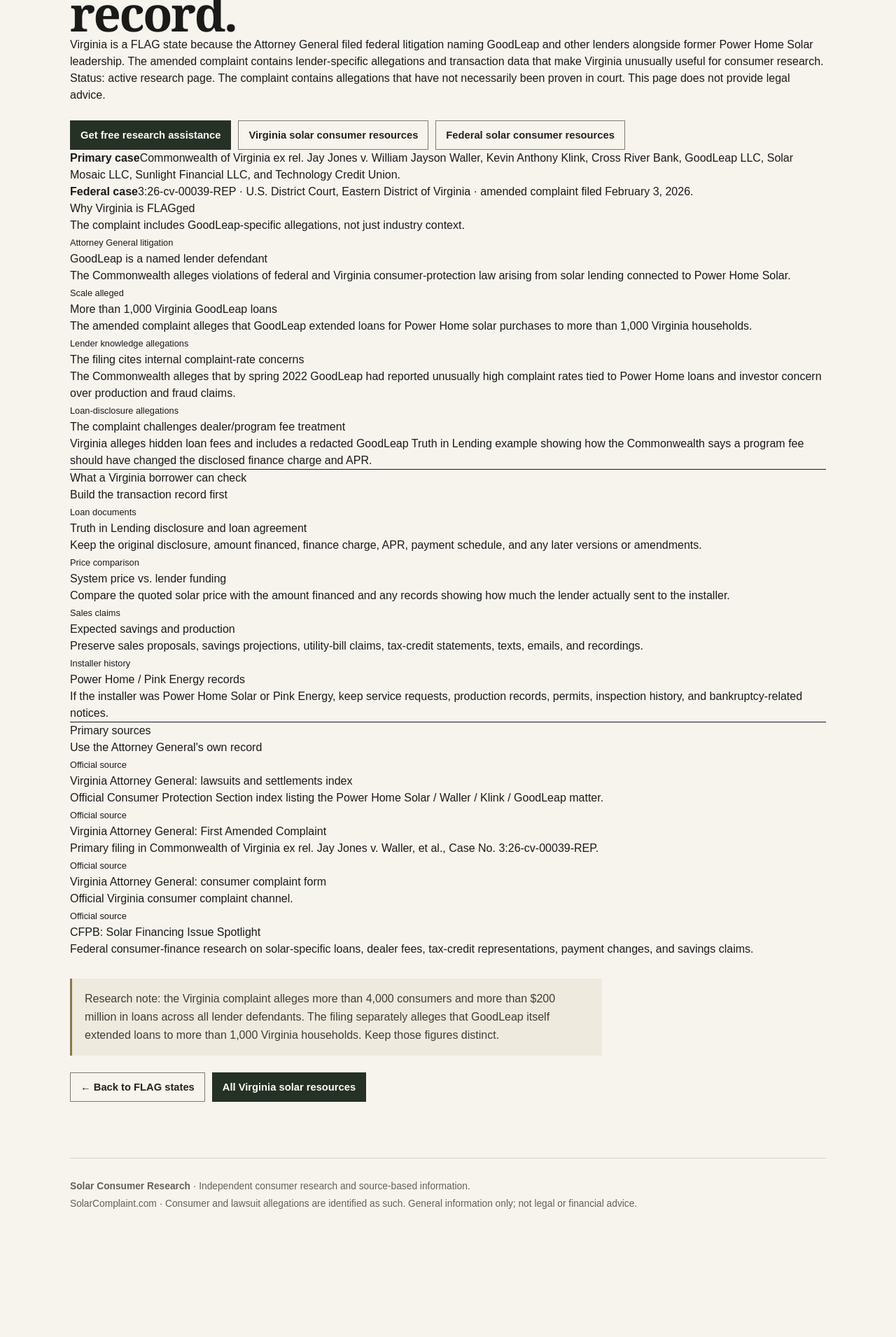
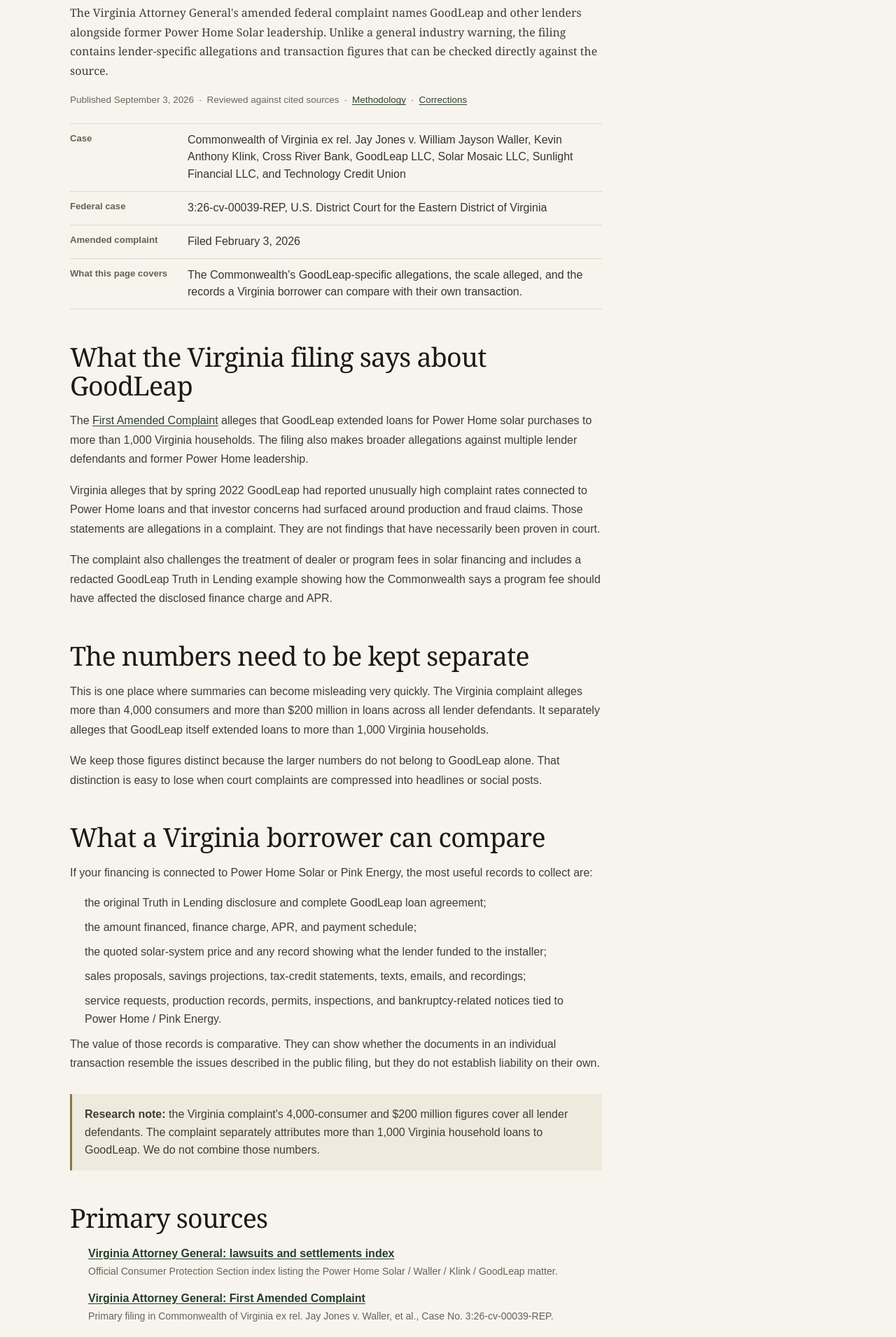
Before and after one commit to Decentralized-Rob/solar-consumer-research, a Next.js app: page /goodleap/states/virginia in a window 1280 px wide. Shown: the part 440-2350 px from the top of the page at 70% size. Before the commit the page ends 2215 px from the top, so only its background shows below. Built offline with nearby package versions, Linux system fonts and the light colour scheme.

Commit message:
Rewrite Virginia GoodLeap page as sourced editorial research

```diff
--- a/app/goodleap/states/virginia/page.tsx
+++ b/app/goodleap/states/virginia/page.tsx
@@ -1,21 +1,25 @@
 import type { Metadata } from "next";
 import Link from "next/link";
 
+const canonicalUrl = "https://solarcomplaint.com/goodleap/states/virginia";
+const publishedDate = "2026-09-03";
+const reviewedDate = "2026-09-03";
+
 export const metadata: Metadata = {
-  title: "GoodLeap in Virginia | FLAG State Research",
-  description: "Virginia GoodLeap solar-financing research centered on the 2026 Attorney General case involving Power Home Solar / Pink Energy and multiple lenders.",
+  title: "GoodLeap in Virginia: 2026 Solar Financing Lawsuit",
+  description: "Virginia GoodLeap solar financing research based on the 2026 Attorney General case involving Power Home Solar / Pink Energy and multiple lenders.",
   alternates: { canonical: "/goodleap/states/virginia" },
   openGraph: {
-    title: "GoodLeap in Virginia | FLAG State Research",
-    description: "Primary-source research on Virginia's 2026 Power Home / Pink Energy financing litigation naming GoodLeap.",
+    title: "GoodLeap in Virginia: 2026 Solar Financing Lawsuit",
+    description: "Primary-source research on Virginia's 2026 Power Home / Pink Energy financing case naming GoodLeap.",
     url: "/goodleap/states/virginia",
     type: "article",
     images: [{ url: "https://solarcomplaint.com/og.png", width: 1200, height: 630, alt: "Solar Consumer Research" }],
   },
   twitter: {
     card: "summary_large_image",
-    title: "GoodLeap in Virginia | FLAG State Research",
-    description: "Primary-source research on Virginia's 2026 Power Home / Pink Energy financing litigation naming GoodLeap.",
+    title: "GoodLeap in Virginia: 2026 Solar Financing Lawsuit",
+    description: "Primary-source research on Virginia's 2026 Power Home / Pink Energy financing case naming GoodLeap.",
     images: ["https://solarcomplaint.com/og.png"],
   },
 };
@@ -41,70 +45,132 @@ const sources = [
     href: "https://www.consumerfinance.gov/data-research/research-reports/issue-spotlight-solar-financing/",
     detail: "Federal consumer-finance research on solar-specific loans, dealer fees, tax-credit representations, payment changes, and savings claims.",
   },
-];
+] as const;
 
 export default function GoodLeapVirginiaPage() {
+  const structuredData = {
+    "@context": "https://schema.org",
+    "@graph": [
+      {
+        "@type": "Article",
+        "@id": `${canonicalUrl}#article`,
+        headline: "GoodLeap in Virginia: 2026 Solar Financing Lawsuit",
+        description: "Primary-source research on Virginia's 2026 Power Home / Pink Energy financing case naming GoodLeap.",
+        url: canonicalUrl,
+        datePublished: publishedDate,
+        dateModified: reviewedDate,
+        author: { "@id": "https://solarcomplaint.com/#publisher" },
+        publisher: { "@id": "https://solarcomplaint.com/#publisher" },
+        isPartOf: { "@id": "https://solarcomplaint.com/#website" },
+        about: [
+          { "@type": "Organization", name: "GoodLeap, LLC" },
+          { "@type": "Thing", name: "Residential solar financing" },
+          { "@type": "Organization", name: "Power Home Solar / Pink Energy" },
+        ],
+      },
+      {
+        "@type": "BreadcrumbList",
+        itemListElement: [
+          { "@type": "ListItem", position: 1, name: "Home", item: "https://solarcomplaint.com/" },
+          { "@type": "ListItem", position: 2, name: "GoodLeap", item: "https://solarcomplaint.com/goodleap" },
+          { "@type": "ListItem", position: 3, name: "States", item: "https://solarcomplaint.com/goodleap/states" },
+          { "@type": "ListItem", position: 4, name: "Virginia", item: canonicalUrl },
+        ],
+      },
+    ],
+  };
+
   return (
-    <main className="gl-main">
-      <section className="gl-section-intro">
-        <p className="gl-kicker">FLAG state · Virginia</p>
-        <h1>Virginia&apos;s 2026 case connects GoodLeap financing directly to the Power Home Solar record.</h1>
-        <p>Virginia is a FLAG state because the Attorney General filed federal litigation naming GoodLeap and other lenders alongside former Power Home Solar leadership. The amended complaint contains lender-specific allegations and transaction data that make Virginia unusually useful for consumer research.</p>
-        <p className="gl-fineprint">Status: active research page. The complaint contains allegations that have not necessarily been proven in court. This page does not provide legal advice.</p>
-      </section>
+    <>
+      <script type="application/ld+json" dangerouslySetInnerHTML={{ __html: JSON.stringify(structuredData) }} />
+      <main className="gl-main">
+        <article className="gl-article">
+          <p className="gl-eyebrow">GoodLeap in Virginia</p>
+          <h1>Virginia&apos;s 2026 case ties GoodLeap financing to the Power Home Solar record</h1>
+          <p className="gl-deck">
+            The Virginia Attorney General&apos;s amended federal complaint names GoodLeap and other lenders alongside former Power Home Solar leadership. Unlike a general industry warning, the filing contains lender-specific allegations and transaction figures that can be checked directly against the source.
+          </p>
+          <div className="gl-review-line">
+            <span>Published September 3, 2026</span><span>·</span>
+            <span>Reviewed against cited sources</span><span>·</span>
+            <Link href="/methodology">Methodology</Link><span>·</span>
+            <Link href="/corrections">Corrections</Link>
+          </div>
 
-      <div className="gl-actions">
-        <Link className="gl-button gl-button-primary" href="/#questions">Get free research assistance</Link>
-        <Link className="gl-button" href="/states/virginia">Virginia solar consumer resources</Link>
-        <Link className="gl-button" href="/federal-resources">Federal solar consumer resources</Link>
-      </div>
+          <dl className="gl-key-facts">
+            <div><dt>Case</dt><dd>Commonwealth of Virginia ex rel. Jay Jones v. William Jayson Waller, Kevin Anthony Klink, Cross River Bank, GoodLeap LLC, Solar Mosaic LLC, Sunlight Financial LLC, and Technology Credit Union</dd></div>
+            <div><dt>Federal case</dt><dd>3:26-cv-00039-REP, U.S. District Court for the Eastern District of Virginia</dd></div>
+            <div><dt>Amended complaint</dt><dd>Filed February 3, 2026</dd></div>
+            <div><dt>What this page covers</dt><dd>The Commonwealth&apos;s GoodLeap-specific allegations, the scale alleged, and the records a Virginia borrower can compare with their own transaction.</dd></div>
+          </dl>
 
-      <section className="gl-method-strip" aria-label="Virginia case summary">
-        <div><strong>Primary case</strong><span>Commonwealth of Virginia ex rel. Jay Jones v. William Jayson Waller, Kevin Anthony Klink, Cross River Bank, GoodLeap LLC, Solar Mosaic LLC, Sunlight Financial LLC, and Technology Credit Union.</span></div>
-        <div><strong>Federal case</strong><span>3:26-cv-00039-REP · U.S. District Court, Eastern District of Virginia · amended complaint filed February 3, 2026.</span></div>
-      </section>
+          <section className="gl-section" aria-labelledby="va-case-heading">
+            <h2 id="va-case-heading">What the Virginia filing says about GoodLeap</h2>
+            <p>
+              The <a className="gl-text-link" href="https://www.oag.state.va.us/consumer-protection/files/Lawsuits/Com-v-Waller-First-Amended-Complaint.pdf" target="_blank" rel="noreferrer">First Amended Complaint</a> alleges that GoodLeap extended loans for Power Home solar purchases to more than 1,000 Virginia households. The filing also makes broader allegations against multiple lender defendants and former Power Home leadership.
+            </p>
+            <p>
+              Virginia alleges that by spring 2022 GoodLeap had reported unusually high complaint rates connected to Power Home loans and that investor concerns had surfaced around production and fraud claims. Those statements are allegations in a complaint. They are not findings that have necessarily been proven in court.
+            </p>
+            <p>
+              The complaint also challenges the treatment of dealer or program fees in solar financing and includes a redacted GoodLeap Truth in Lending example showing how the Commonwealth says a program fee should have affected the disclosed finance charge and APR.
+            </p>
+          </section>
 
-      <section aria-labelledby="va-why-heading">
-        <div className="gl-heading-row"><div><p className="gl-kicker">Why Virginia is FLAGged</p><h2 id="va-why-heading">The complaint includes GoodLeap-specific allegations, not just industry context.</h2></div></div>
-        <div className="gl-section-grid">
-          <article className="gl-card gl-card-compact"><small>Attorney General litigation</small><h3>GoodLeap is a named lender defendant</h3><p>The Commonwealth alleges violations of federal and Virginia consumer-protection law arising from solar lending connected to Power Home Solar.</p></article>
-          <article className="gl-card gl-card-compact"><small>Scale alleged</small><h3>More than 1,000 Virginia GoodLeap loans</h3><p>The amended complaint alleges that GoodLeap extended loans for Power Home solar purchases to more than 1,000 Virginia households.</p></article>
-          <article className="gl-card gl-card-compact"><small>Lender knowledge allegations</small><h3>The filing cites internal complaint-rate concerns</h3><p>The Commonwealth alleges that by spring 2022 GoodLeap had reported unusually high complaint rates tied to Power Home loans and investor concern over production and fraud claims.</p></article>
-          <article className="gl-card gl-card-compact"><small>Loan-disclosure allegations</small><h3>The complaint challenges dealer/program fee treatment</h3><p>Virginia alleges hidden loan fees and includes a redacted GoodLeap Truth in Lending example showing how the Commonwealth says a program fee should have changed the disclosed finance charge and APR.</p></article>
-        </div>
-      </section>
+          <section className="gl-section" aria-labelledby="va-scale-heading">
+            <h2 id="va-scale-heading">The numbers need to be kept separate</h2>
+            <p>
+              This is one place where summaries can become misleading very quickly. The Virginia complaint alleges more than 4,000 consumers and more than $200 million in loans across all lender defendants. It separately alleges that GoodLeap itself extended loans to more than 1,000 Virginia households.
+            </p>
+            <p>
+              We keep those figures distinct because the larger numbers do not belong to GoodLeap alone. That distinction is easy to lose when court complaints are compressed into headlines or social posts.
+            </p>
+          </section>
 
-      <hr className="gl-divider" />
+          <section className="gl-section" aria-labelledby="va-consumer-heading">
+            <h2 id="va-consumer-heading">What a Virginia borrower can compare</h2>
+            <p>If your financing is connected to Power Home Solar or Pink Energy, the most useful records to collect are:</p>
+            <ul className="gl-bullets">
+              <li>the original Truth in Lending disclosure and complete GoodLeap loan agreement;</li>
+              <li>the amount financed, finance charge, APR, and payment schedule;</li>
+              <li>the quoted solar-system price and any record showing what the lender funded to the installer;</li>
+              <li>sales proposals, savings projections, tax-credit statements, texts, emails, and recordings;</li>
+              <li>service requests, production records, permits, inspections, and bankruptcy-related notices tied to Power Home / Pink Energy.</li>
+            </ul>
+            <p>
+              The value of those records is comparative. They can show whether the documents in an individual transaction resemble the issues described in the public filing, but they do not establish liability on their own.
+            </p>
+          </section>
 
-      <section aria-labelledby="va-consumer-heading">
-        <div className="gl-heading-row"><div><p className="gl-kicker">What a Virginia borrower can check</p><h2 id="va-consumer-heading">Build the transaction record first</h2></div></div>
-        <div className="gl-section-grid">
-          <article className="gl-card gl-card-compact"><small>Loan documents</small><h3>Truth in Lending disclosure and loan agreement</h3><p>Keep the original disclosure, amount financed, finance charge, APR, payment schedule, and any later versions or amendments.</p></article>
-          <article className="gl-card gl-card-compact"><small>Price comparison</small><h3>System price vs. lender funding</h3><p>Compare the quoted solar price with the amount financed and any records showing how much the lender actually sent to the installer.</p></article>
-          <article className="gl-card gl-card-compact"><small>Sales claims</small><h3>Expected savings and production</h3><p>Preserve sales proposals, savings projections, utility-bill claims, tax-credit statements, texts, emails, and recordings.</p></article>
-          <article className="gl-card gl-card-compact"><small>Installer history</small><h3>Power Home / Pink Energy records</h3><p>If the installer was Power Home Solar or Pink Energy, keep service requests, production records, permits, inspection history, and bankruptcy-related notices.</p></article>
-        </div>
-      </section>
+          <aside className="gl-note">
+            <strong>Research note:</strong> the Virginia complaint&apos;s 4,000-consumer and $200 million figures cover all lender defendants. The complaint separately attributes more than 1,000 Virginia household loans to GoodLeap. We do not combine those numbers.
+          </aside>
 
-      <hr className="gl-divider" />
+          <section className="gl-section" aria-labelledby="va-sources-heading">
+            <h2 id="va-sources-heading">Primary sources</h2>
+            <ol className="gl-source-list">
+              {sources.map((source) => (
+                <li key={source.href}>
+                  <a href={source.href} target="_blank" rel="noreferrer">{source.title}</a>
+                  <span>{source.detail}</span>
+                </li>
+              ))}
+            </ol>
+          </section>
 
-      <section aria-labelledby="va-sources-heading">
-        <div className="gl-heading-row"><div><p className="gl-kicker">Primary sources</p><h2 id="va-sources-heading">Use the Attorney General&apos;s own record</h2></div></div>
-        <div className="gl-section-grid">
-          {sources.map((source) => (
-            <a className="gl-card gl-card-compact" href={source.href} target="_blank" rel="noreferrer" key={source.href}>
-              <small>Official source</small><h3>{source.title}</h3><p>{source.detail}</p>
-            </a>
-          ))}
-        </div>
-      </section>
-
-      <aside className="gl-note">Research note: the Virginia complaint alleges more than 4,000 consumers and more than $200 million in loans across all lender defendants. The filing separately alleges that GoodLeap itself extended loans to more than 1,000 Virginia households. Keep those figures distinct.</aside>
-
-      <div className="gl-actions">
-        <Link className="gl-button" href="/goodleap/states">← Back to FLAG states</Link>
-        <Link className="gl-button gl-button-primary" href="/states/virginia">All Virginia solar resources</Link>
-      </div>
-    </main>
+          <section className="gl-help-box" aria-labelledby="va-help-heading">
+            <h2 id="va-help-heading">Need help researching a Virginia GoodLeap issue?</h2>
+            <p>
+              Send your city or town and a short description of what happened. We can help identify public records and official complaint or regulatory resources that may be relevant.
+            </p>
+            <div className="gl-actions">
+              <Link className="gl-button gl-button-primary" href="/#questions">Request free research assistance</Link>
+              <Link className="gl-button" href="/states/virginia">Virginia solar consumer resources</Link>
+              <Link className="gl-button" href="/goodleap/states">GoodLeap state tracker</Link>
+            </div>
+          </section>
+        </article>
+      </main>
+    </>
   );
 }
```
